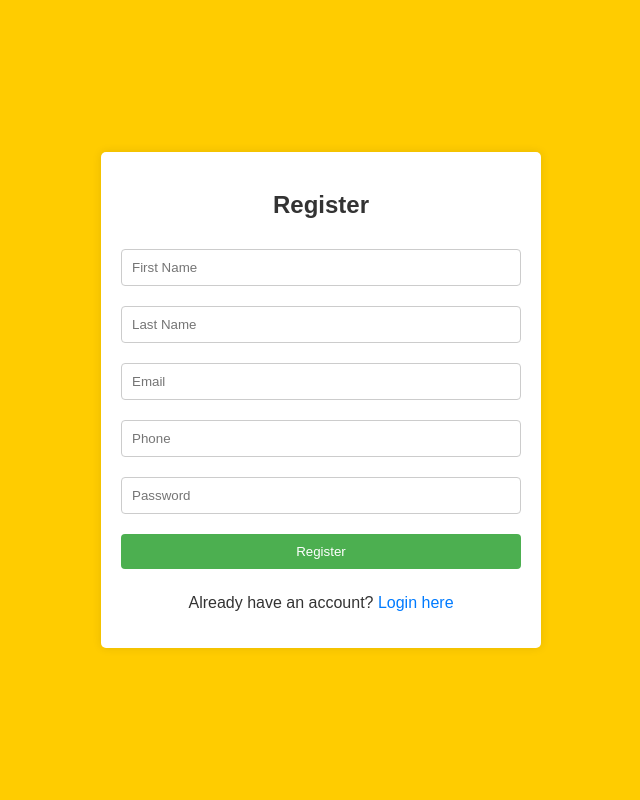
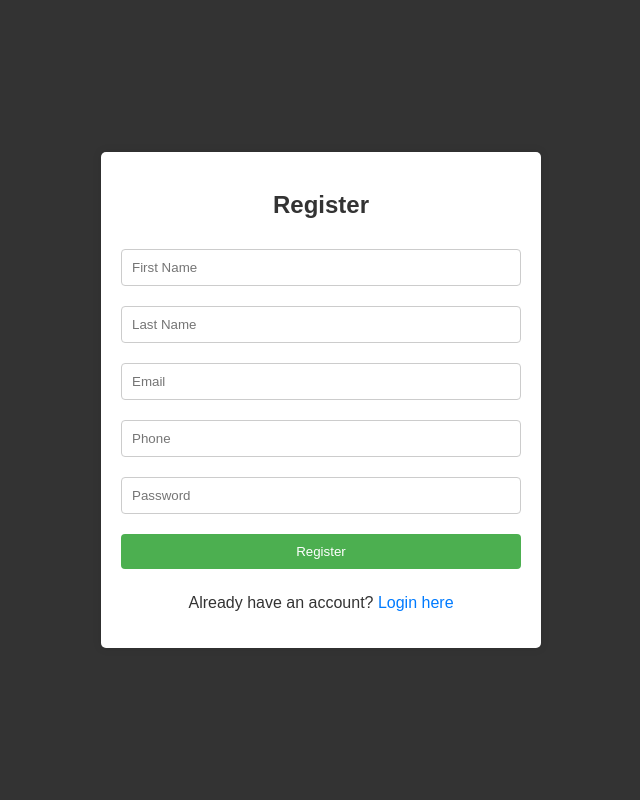
Before and after one commit to Hollowpath/bakes, a PHP site: page /register in a window 1280 px wide. Shown: the whole page, without its empty margins (319-959 px from the left). Run offline with PHP 8.4, Linux system fonts and the light colour scheme.

Commit message:
Update register.php

```diff
--- a/enhanced/register.php
+++ b/enhanced/register.php
@@ -6,7 +6,8 @@
     <style>
         body {
             font-family: Arial, sans-serif;
-            background-color: #ffcc00; /* Light yellow background */
+            background-color: #333; /* Gray background */
+            color: #000; /* Black text */
             display: flex;
             justify-content: center;
             align-items: center;
```
